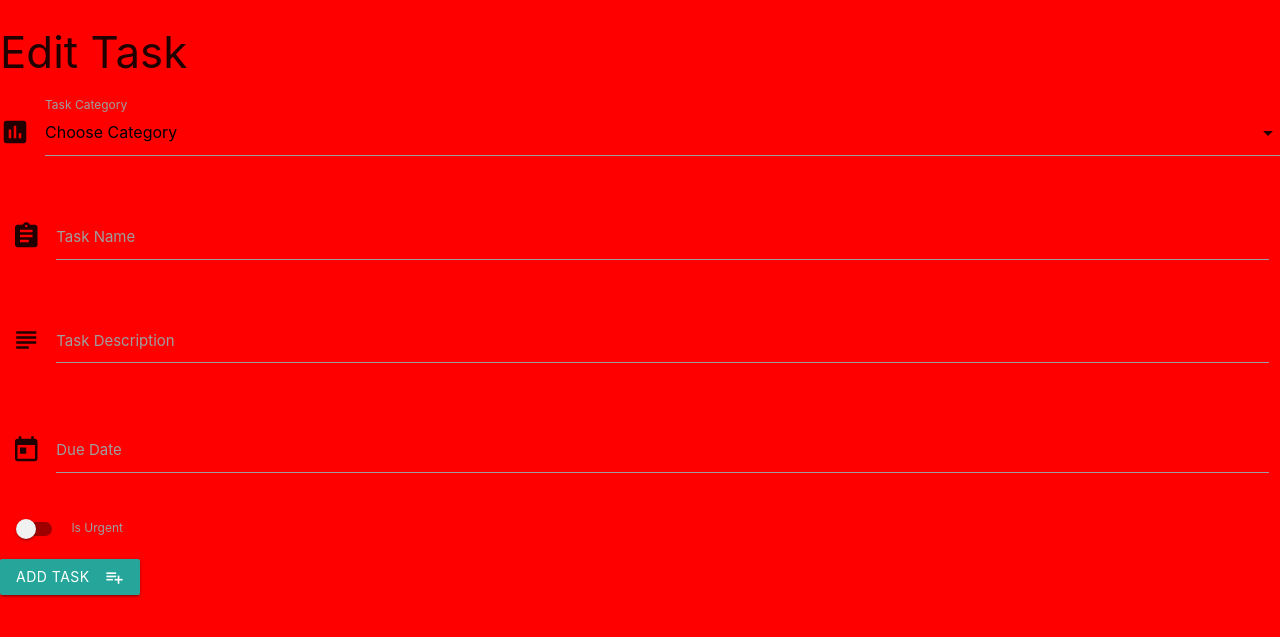
After one commit to Fordalex/task_manager, a Flask app: template templates/edittask.html in a window 1280 px wide. The commit adds this page. Shown: the top 637 px of the page. Run offline with Flask 2, Linux system fonts and the light colour scheme; the template is opened without the code that fills it, so the values that code supplies are empty; some libraries are stand-ins or nearby versions.

Commit message:
added edittask file and edit app.py routes

```diff
--- a/app.py
+++ b/app.py
@@ -2,13 +2,13 @@ import os
 from flask import Flask, render_template, redirect, request, url_for
 from flask_pymongo import PyMongo
 from bson.objectid import ObjectId
+
 
 app = Flask(__name__)
 app.config["MONGO_DBNAME"] = 'task_manager'
 app.config["MONGO_URI"] = 'mongodb+srv://root:r00tUser@myfirstcluster-fbkah.mongodb.net/task_manager?retryWrites=true&w=majority'
 
 mongo = PyMongo(app)
-
 
 @app.route('/')
 @app.route('/get_tasks')
@@ -25,6 +25,15 @@ def insert_task():
     tasks.insert_one(request.form.to_dict())
     return redirect(url_for('get_tasks'))
 
+@app.route('/edit_task/<task_id>')
+def edit_task(task_id):
+    the_task =  mongo.db.tasks.find_one({"_id": ObjectId(task_id)})
+    all_categories =  mongo.db.categories.find()
+    return render_template('edittask.html', task=the_task,
+                           categories=all_categories)
+
+
+
 
 if __name__ == '__main__':
     app.run(host=os.environ.get('IP'),
--- /dev/null
+++ b/static/css/style.css
@@ -0,0 +1,8 @@
+body {
+    background-color: red;
+}
+
+.btn-margin {
+    margin-right:10px;
+    margin-left:10px;
+}
--- a/templates/base.html
+++ b/templates/base.html
@@ -6,11 +6,11 @@
 	<link href="https://fonts.googleapis.com/icon?family=Material+Icons" rel="stylesheet">
 	<!-- Compiled and minified CSS (materialize) -->
 	<link rel="stylesheet" href="https://cdnjs.cloudflare.com/ajax/libs/materialize/1.0.0/css/materialize.min.css">
+     <link rel="stylesheet" type="text/css" href="static/css/style.css">
 
 </head>
 
 <body>
-	<h1>Outside!</h1>
 	{% block content %}
 	{% endblock %}
 
--- /dev/null
+++ b/templates/edittask.html
@@ -0,0 +1,55 @@
+{% extends 'base.html'%} {% block content %}
+
+<h3>Edit Task</h3>
+<div class="row">
+    <form action="{{ url_for('update_task', task_id=task._id) }}" method="POST"  class="col s12">
+        <div class="row">
+            <div class="row">
+                <div class="input-field col s12">
+                    <i class="material-icons prefix">poll</i>
+                    <select id="category" name="category_name">
+                  <option value="" disabled selected>Choose Category</option>
+                  {% for cat in categories %}
+                      <option value="{{cat.category_name}}">{{cat.category_name}}</option>
+                  {% endfor %}
+                </select>
+                    <label>Task Category</label>
+                </div>
+            </div>
+            <div class="input-field col s12">
+                <i class="material-icons prefix">assignment</i>
+                <input id="task_name" name="task_name" type="text">
+                <label for="icon_prefix">Task Name</label>
+            </div>
+        </div>
+        <div class="row">
+            <div class="input-field col s12">
+                <i class="material-icons prefix">subject</i>
+                <textarea name="task_description" id="task_description" class="materialize-textarea"></textarea>
+                <label for="icon_telephone">Task Description</label>
+            </div>
+        </div>
+        <div class="row">
+            <div class="input-field col s12">
+                <i class="material-icons prefix">today</i>
+                <input id="due_date" name="due_date" type="text" class="datepicker">
+                <label for="icon_prefix">Due Date</label>
+            </div>
+        </div>
+        <div class="row">
+            <div class="switch">
+                <label>
+                  <input id="is_urgent" name="is_urgent" type="checkbox">
+                  <span class="lever"></span>
+                  Is Urgent
+                </label>
+            </div>
+        </div>
+        <div class="row">
+            <button class="btn waves-effect waves-light" type="submit" name="action">Add Task
+                <i class="material-icons right">playlist_add</i>
+             </button>
+        </div>
+    </form>
+</div>
+{% endblock %}
```
Also changed, not shown: templates/tasks.html (+5 -5 lines).
